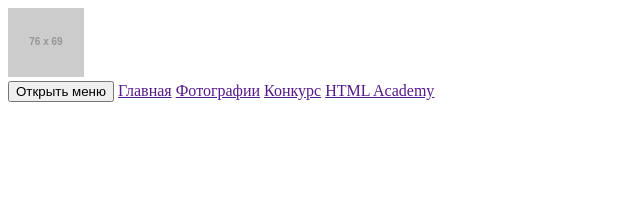
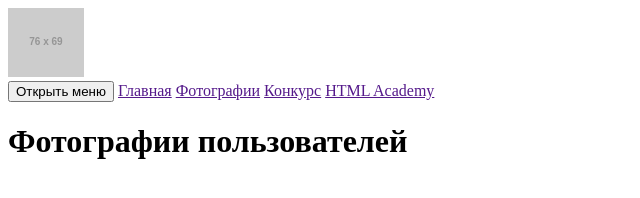
Before and after one commit to sergeyarhipov/246604-pink-19, a website: page source/photo.html in a window 1280 px wide. Shown: the whole page, without its empty margins (0-640 px from the left). Drawn offline with Linux system fonts and the light colour scheme; placeholder pictures from the web are drawn by us.

Commit message:
Окончена разметка Блока шапки

```diff
--- a/source/photo.html
+++ b/source/photo.html
@@ -20,6 +20,10 @@
           <a href="" class="menu-items__menu-item">Конкурс</a>
           <a href="" class="menu-items__menu-item">HTML Academy</a>
         </nav>
+
+      <h1 class="page-header__page-title">
+        Фотографии пользователей
+      </h1>
       </div>
     </div>
   </body>
```
